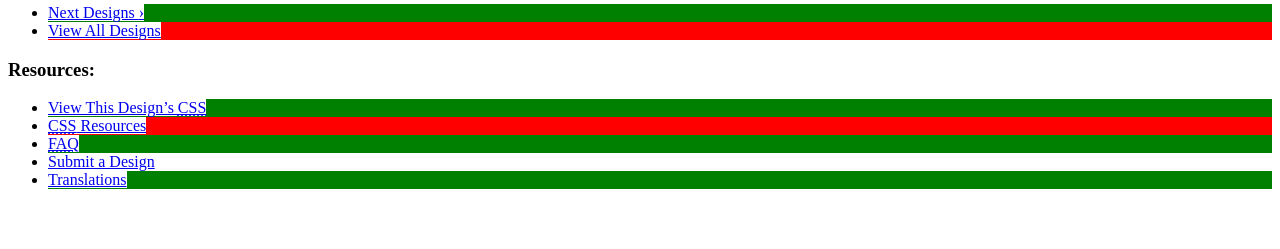
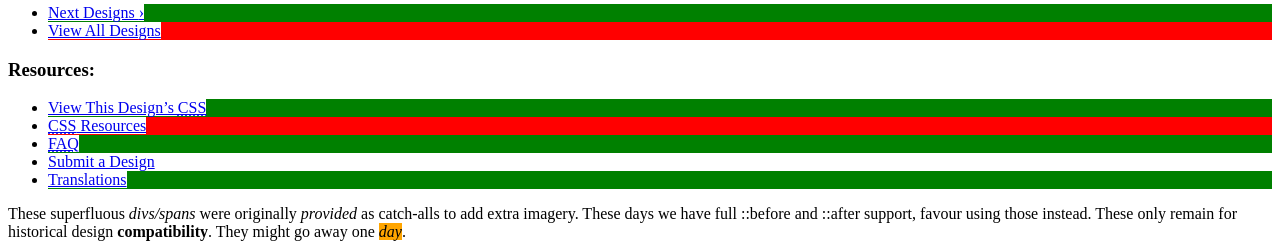
Before and after one commit to pondit/FTFL01-ITS-Laravel, a PHP site: page / in a window 1280 px wide. Shown: the part 1368-1617 px from the top of the page. Before the commit the page ends 1557 px from the top, so only its background shows below. Run offline with PHP 8.4, Linux system fonts and the light colour scheme.

Commit message:
- index.html slightly modified - select <i> that has immediate <b> tag

```diff
--- a/ITS_2014000057_Towfiqur_Rahman/day06/02_csszengarden/css/selector_examples.css
+++ b/ITS_2014000057_Towfiqur_Rahman/day06/02_csszengarden/css/selector_examples.css
@@ -31,3 +31,8 @@ li:nth-child(2n+1){
 footer a{
 	background-color: cyan;
 }
+
+/* select <i> that has immediate <b> tag */
+b~i{
+	background-color: orange;
+}
--- a/ITS_2014000057_Towfiqur_Rahman/day06/02_csszengarden/index.html
+++ b/ITS_2014000057_Towfiqur_Rahman/day06/02_csszengarden/index.html
@@ -189,5 +189,11 @@
 <div class="extra1" role="presentation"></div><div class="extra2" role="presentation"></div><div class="extra3" role="presentation"></div>
 <div class="extra4" role="presentation"></div><div class="extra5" role="presentation"></div><div class="extra6" role="presentation"></div>
 
+<div>
+	These superfluous <i>divs/spans</i> were originally <i>provided</i> as catch-alls to add extra imagery.
+	These days we have full ::before and ::after support, favour using those instead.
+	These only remain for historical design <b>compatibility</b>. They might go away one <i>day</i>.
+</div>
+
 </body>
 </html>
```
